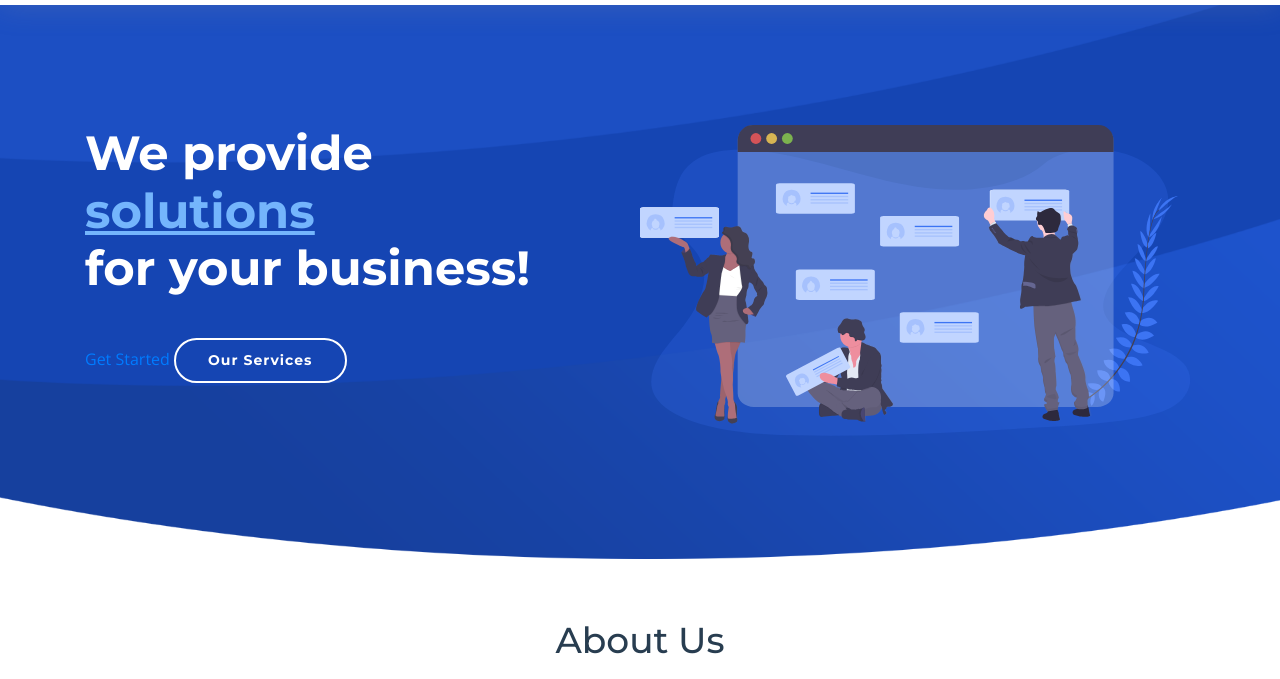
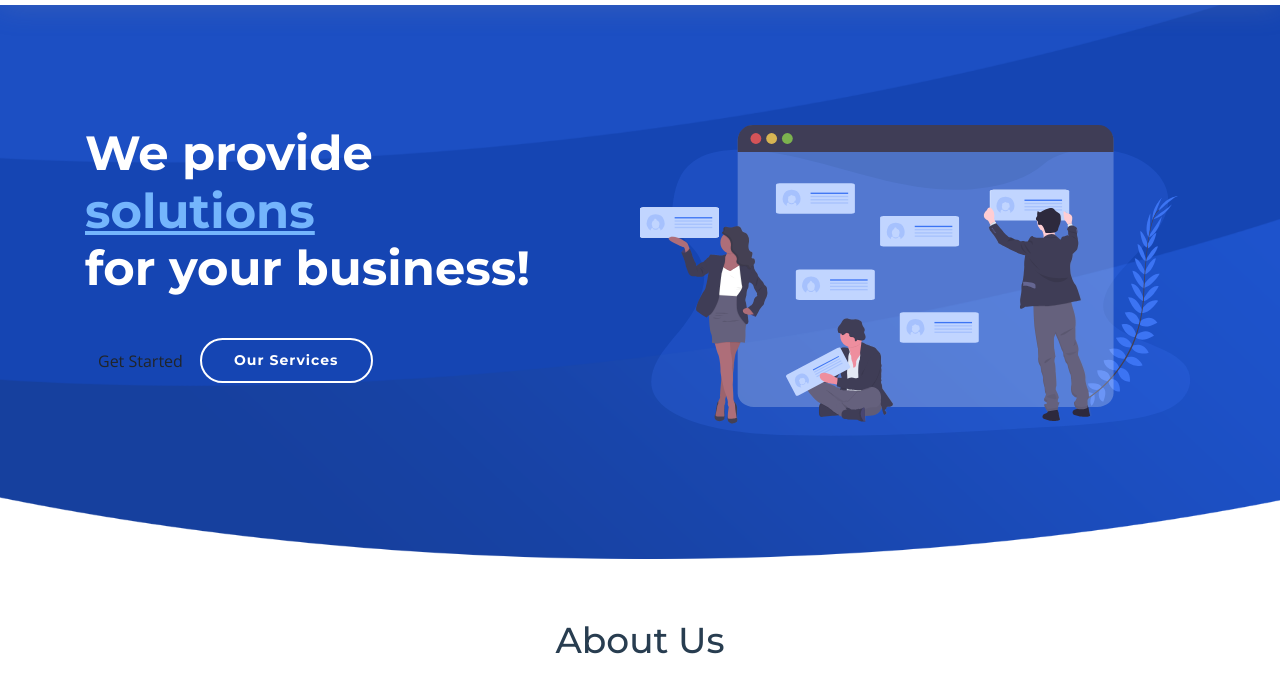
Before and after one commit to thedarkhacker88/Avyana, a plain HTML site: page index.html in a window 1280 px wide. Shown: the part 75-754 px from the top of the page. Drawn offline with nearby package versions, Linux system fonts and the light colour scheme; files whose address does not match are found by name.

Commit message:
Update index.html

```diff
--- a/index.html
+++ b/index.html
@@ -93,7 +93,7 @@
       <div class="intro-info">
         <h2>We provide<br><span>solutions</span><br>for your business!</h2>
         <div>
-          <a href="https://avyanasoftware.ct.ws/site/userlogin" class="">Get Started</a>
+          <a href="https://avyanasoftware.ct.ws/site/userlogin" class="btn">Get Started</a>
           <a href="#services" class="btn-services scrollto">Our Services</a>
         </div>
       </div>
```
